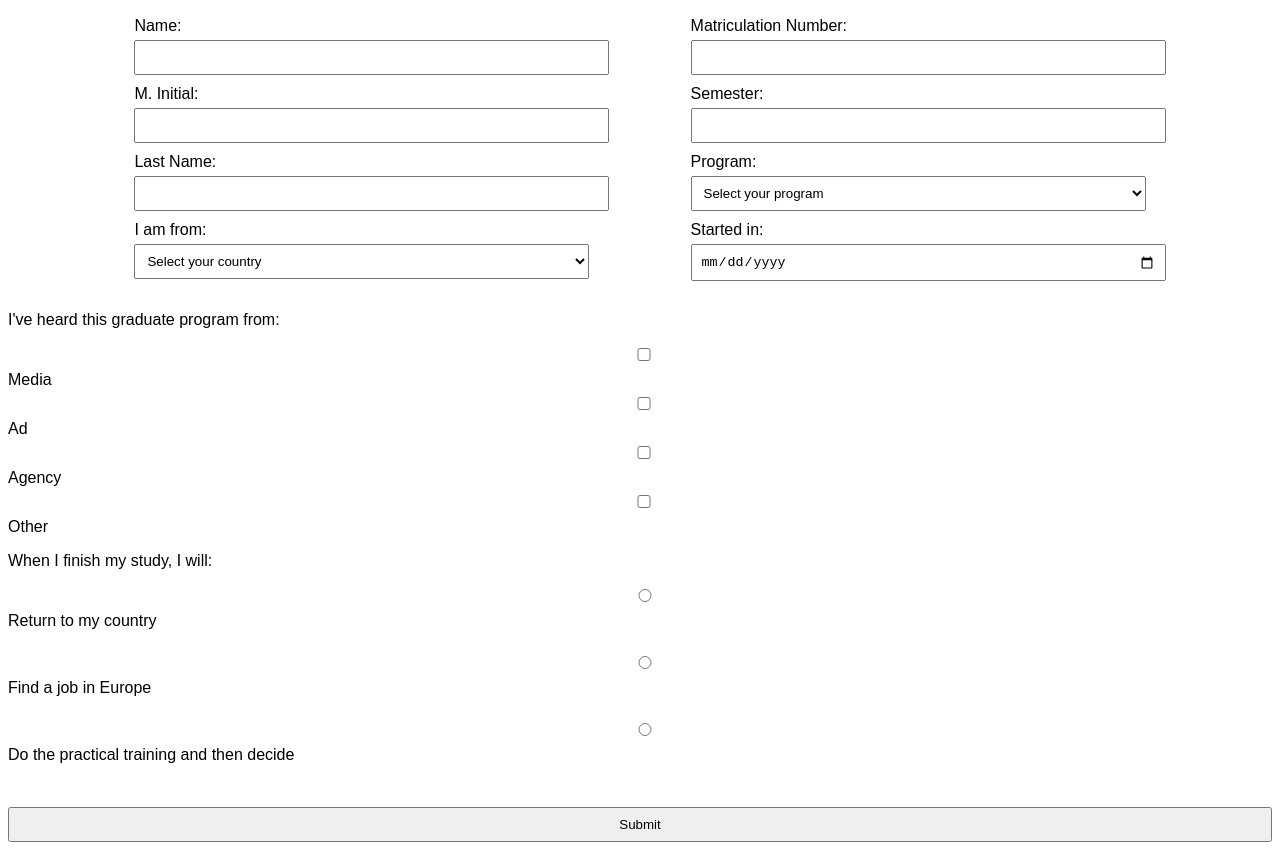
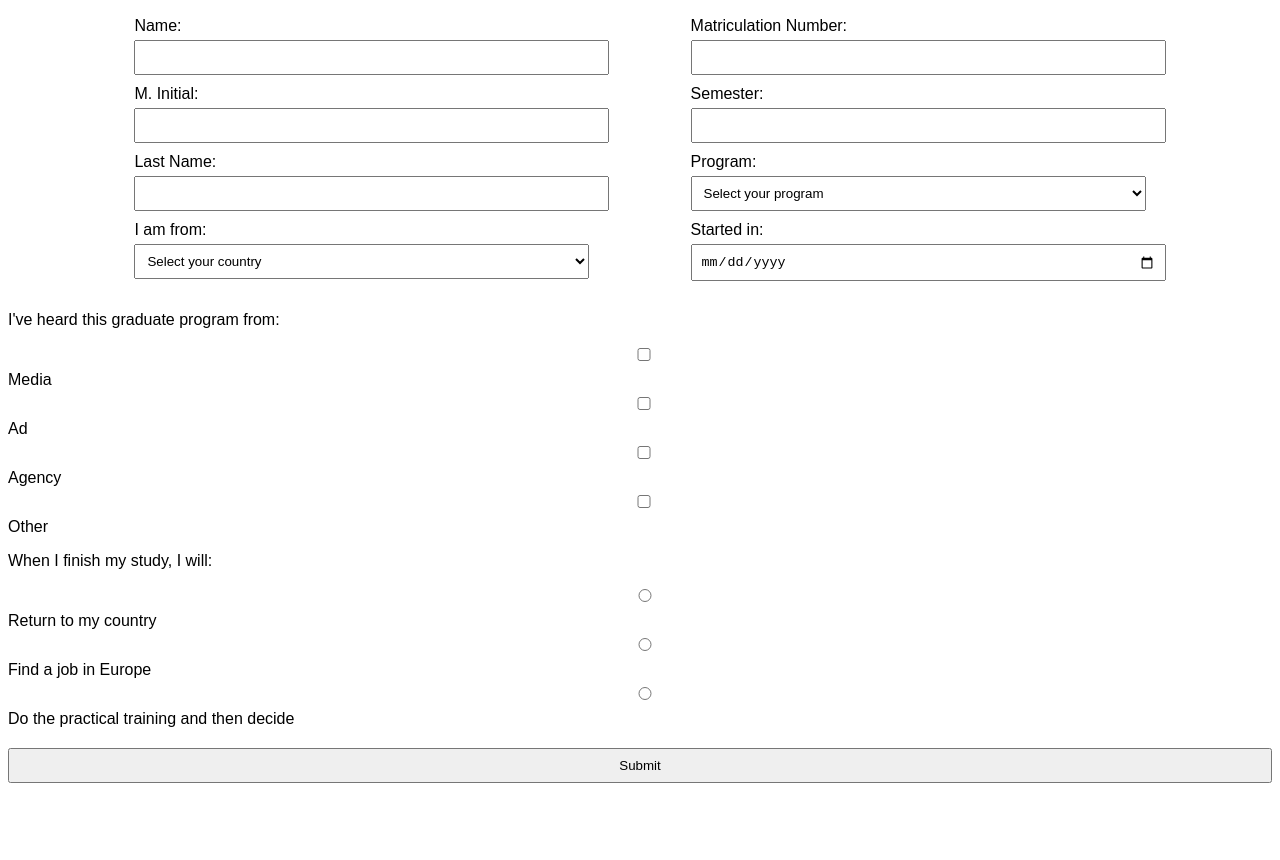
Before and after one commit to bsdevda/myhomepage, a plain HTML site: page index.html in a window 1280 px wide. Shown: the part 111-971 px from the top of the page. After the commit the page ends 912 px from the top, so only its background shows below. Drawn offline with Linux system fonts and the light colour scheme.

Commit message:
Update index.html

```diff
--- a/index.html
+++ b/index.html
@@ -276,24 +276,25 @@
         </div>
     </div>
 
-    <div class="second-section">
-        <div class="secondsub-section">
+ <div class="form-section">
             <p>I've heard this graduate program from:</p>
-            <div class="graduateoption">
+            <div class="checkbox-group">
                 <label><input type="checkbox" name="source" value="media"> Media</label>
                 <label><input type="checkbox" name="source" value="ad"> Ad</label>
                 <label><input type="checkbox" name="source" value="agency"> Agency</label>
                 <label><input type="checkbox" name="source" value="other"> Other</label>
             </div>
         </div>
-        <div class="secondsub-sectiontwo">
+
+        <!-- Plans after study section -->
+        <div class="form-section">
             <p>When I finish my study, I will:</p>
-            <label><input type="radio" name="plan" value="return"> Return to my country</label><br/>
-            <label><input type="radio" name="plan" value="job"> Find a job in Europe</label><br/>
-            <label><input type="radio" name="plan" value="training"> Do the practical training and then decide</label><br/>
+            <div class="radio-group">
+                <label><input type="radio" name="plan" value="return" required> Return to my country</label>
+                <label><input type="radio" name="plan" value="job"> Find a job in Europe</label>
+                <label><input type="radio" name="plan" value="training"> Do the practical training and then decide</label>
+            </div>
         </div>
-    </div>
-
     <!-- Submit Button -->
     <div class="submit-button">
         <input type="submit" value="Submit">
```
